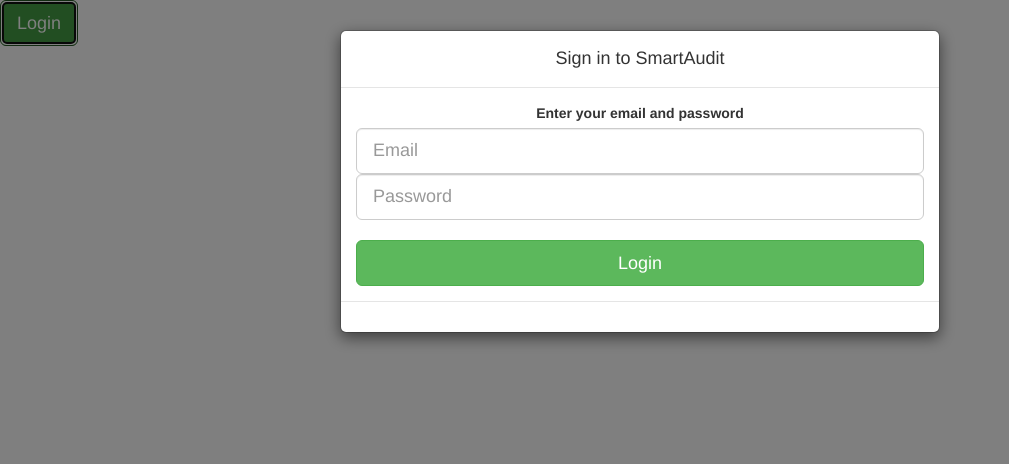
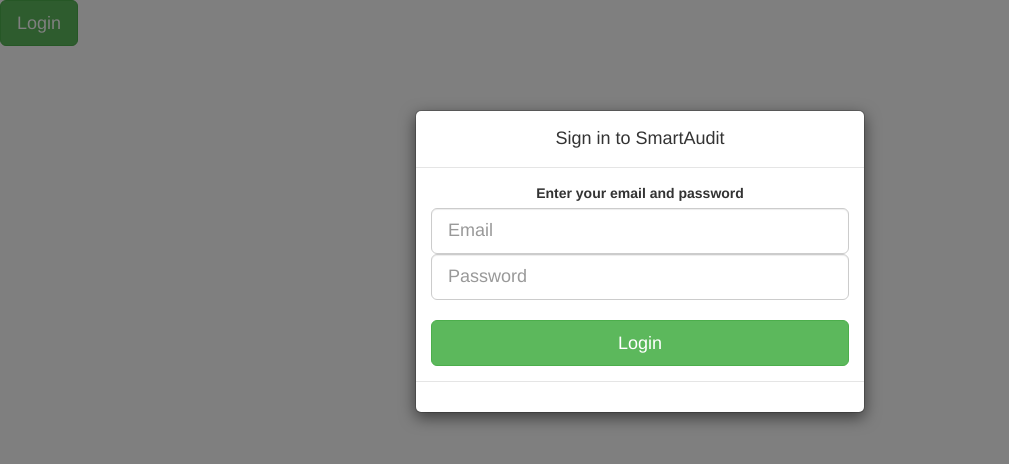
Before and after one commit to daminisinha/react-todos, a React app: page / in a window 1280 px wide. Both pictures are taken after a click on the button "Login". Shown: the top 464 px of the page, without its empty margins (0-1009 px from the left). Built offline with nearby package versions, Linux system fonts and the light colour scheme.

Commit message:
login-functionality

```diff
--- a/src/LoginButton.jsx
+++ b/src/LoginButton.jsx
@@ -1,5 +1,13 @@
 import React from 'react';
 import LoginCredentials from './LoginCredentials.jsx';
+
+const styles = {
+  width:'450px',
+    height:'900px',
+    top: '10%',
+  position:'relative'
+  };
+
 
 export  default class LoginButton extends React.Component{
 
@@ -8,15 +16,15 @@
       <div>
       <input type='button' className="btn btn-success btn-lg" value="Login" data-toggle="modal" data-target="#myModal"/>
       <div className="modal fade" id="myModal" role="dialog">
-        <div className="modal-dialog modal-m">
+        <div className="modal-dialog" style={styles}>
           <div className="modal-content">
             <div className="modal-header text-center">
               <h4 className="modal-title">Sign in to SmartAudit</h4>
             </div>
             <div className="modal-body text-center" >
             <label>Enter your email and password </label><br/>
-            <input type="text" id="email" className="form-control input-lg"  placeholder="Email"/>
-              <input type="password" className="form-control input-lg" placeholder="Password"/><br/>
+             <input type="text" id="email" className="form-control input-lg"  placeholder="Email" />
+            <input type="password" className="form-control input-lg" placeholder="Password"/><br/>
             <button type="button" className="btn btn-success btn-lg btn-block" >Login</button>
             </div>
             <div className="modal-footer">
```
